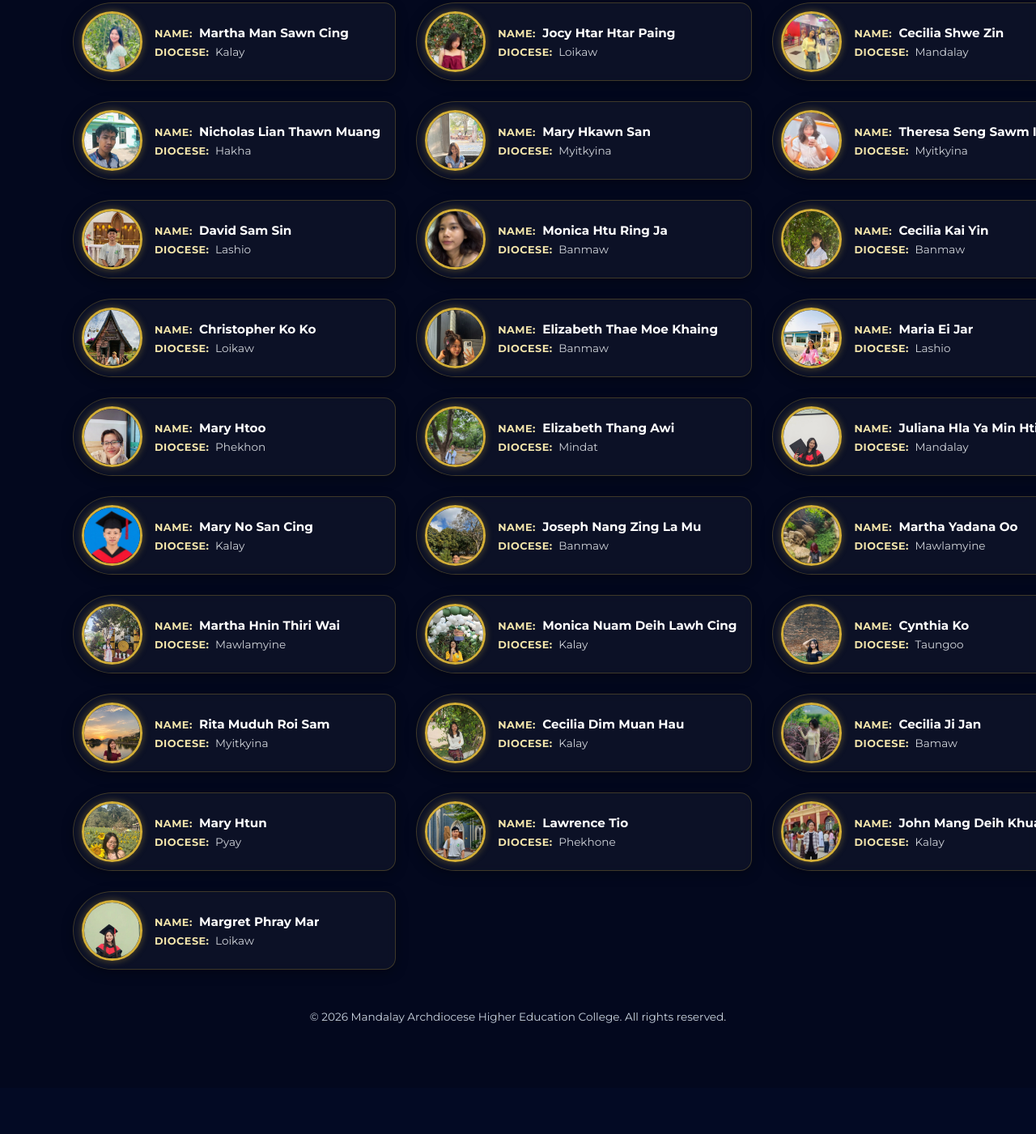
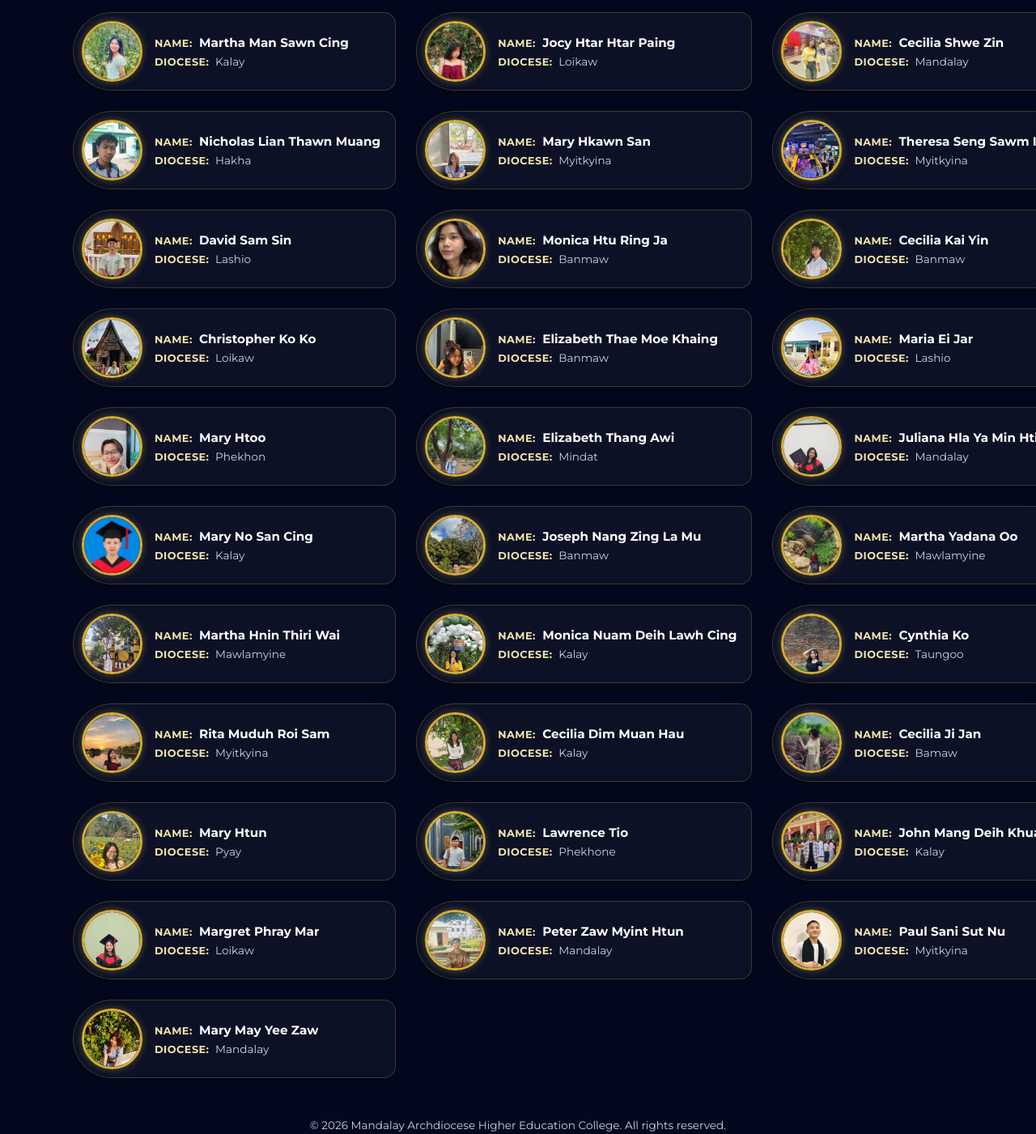
Before and after one commit to lianlian91/HEC, a plain HTML site: page index.html in a window 1280 px wide. Shown: the part 1356-2757 px from the top of the page at 81% size. Before the commit the page ends 2700 px from the top, so only its background shows below. Drawn offline with Linux system fonts and the light colour scheme; files whose address does not match are found by name.

Commit message:
adding more students

```diff
--- a/index.html
+++ b/index.html
@@ -26,7 +26,7 @@
     <section class="hero-section" id="invitation">
         <div class="invitation-frame">
             <!-- Background Watermark Logo -->
-            <img src="hec.png" alt="Watermark" class="watermark-logo">
+            <img src="hec.webp" alt="Watermark" class="watermark-logo">
 
             <!-- Corner Accents -->
             <div class="corner-ornament corner-tl"></div>
@@ -50,7 +50,7 @@
                 </div>
 
                 <!-- Center School Logo -->
-                <img src="hec.png" alt="Higher Education College Logo" class="college-logo">
+                <img src="hec.webp" alt="Higher Education College Logo" class="college-logo">
 
                 <p class="invitation-quote-main">
                     "You are cordially invited to our Graduation Ceremony."
--- a/script.js
+++ b/script.js
@@ -42,7 +42,7 @@ const graduatesList = [
     {
         name: "Theresa Seng Sawm Ing",
         diocese: "Myitkyina",
-        image: "img/sengsawm.webp"
+        image: "img/theresa.webp"
     },
     {
         name: "David Sam Sin",
@@ -153,6 +153,21 @@ const graduatesList = [
         name: "Margret Phray Mar",
         diocese: "Loikaw",
         image: "img/magaret.webp"
+    },
+    {
+        name: "Peter Zaw Myint Htun",
+        diocese: "Mandalay",
+        image: "img/peter.webp"
+    },
+    {
+        name: "Paul Sani Sut Nu",
+        diocese: "Myitkyina",
+        image: "img/sutnu.webp"
+    },
+    {
+        name: "Mary May Yee Zaw",
+        diocese: "Mandalay",
+        image: "img/zaw.webp"
     }
 ];
 
```
Also changed, not shown: hec.webp (added), img/peter.webp (added), img/sengsawm.webp (deleted), img/sutnu.webp (added), img/theresa.webp (added), img/zaw.webp (added), 1 other file.
